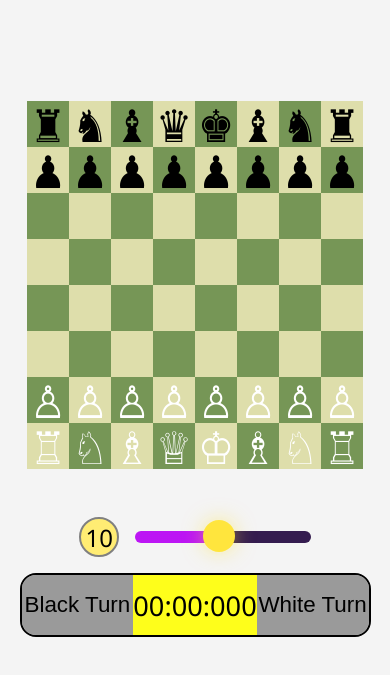
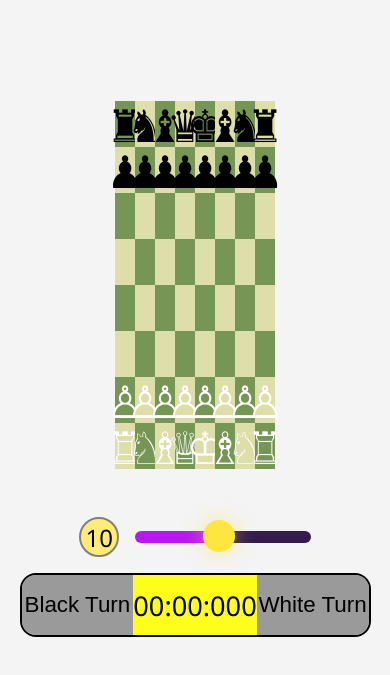
Before and after one commit to Harshul8824/Chess-, a plain HTML site: page index.html in a window 390 px wide. Shown: the part 51-726 px from the top of the page. Drawn offline with Linux system fonts and the light colour scheme.

```diff
--- a/style.css
+++ b/style.css
@@ -276,7 +276,8 @@
     }
 
     .cell {
-        width: 42px;
+        /* width: 42px; */
+        width: 20px;
         height: 46px;
         display: flex;
         justify-content: center;
```
